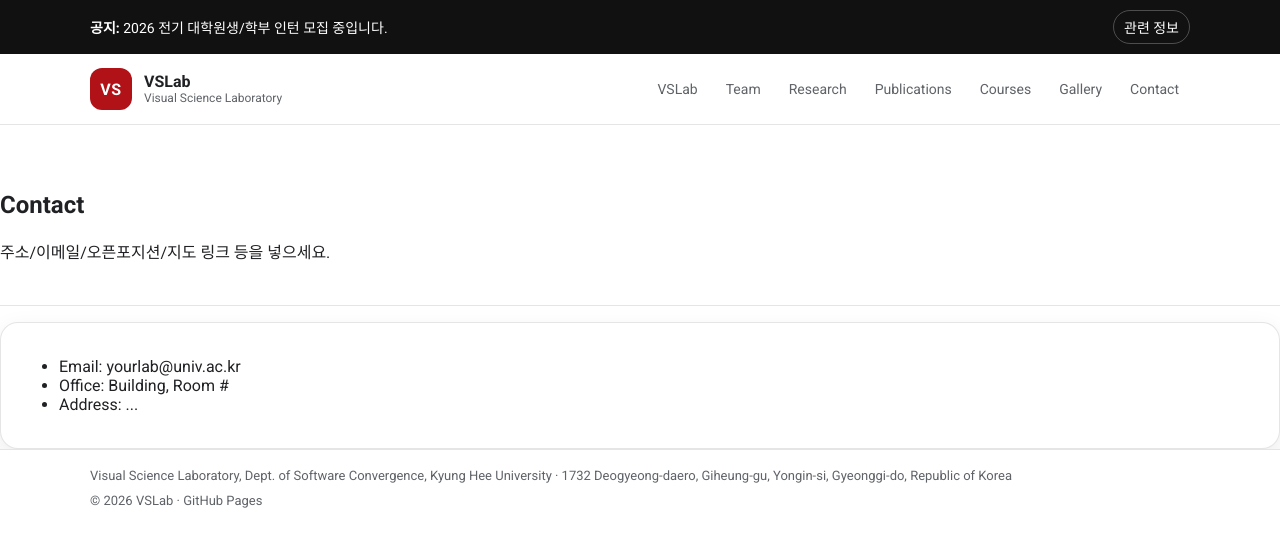
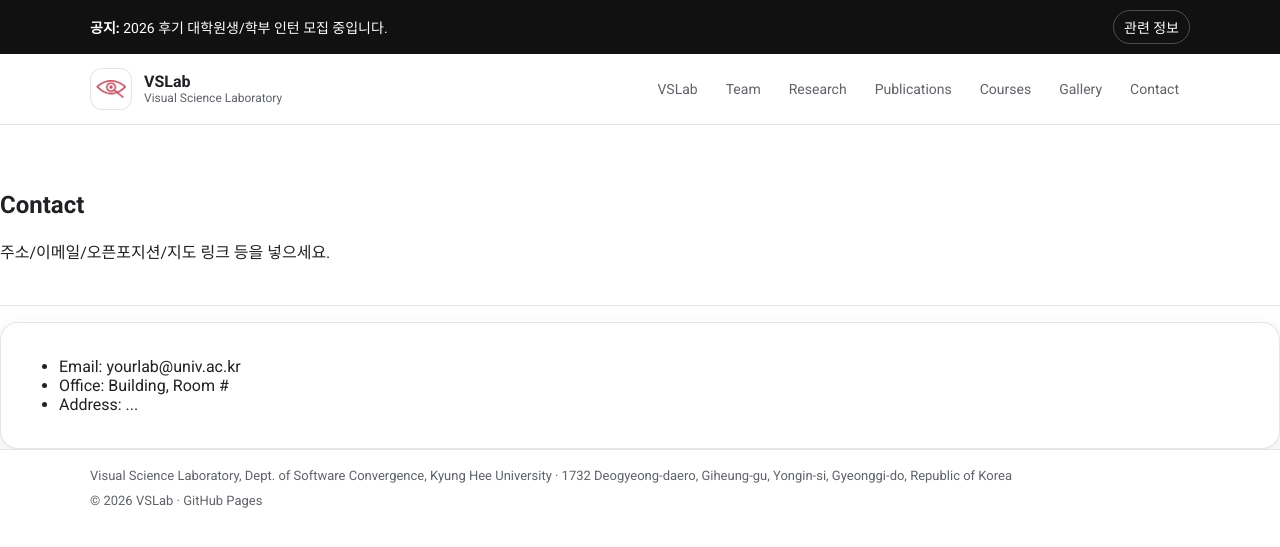
Before and after one commit to spoiuy3/VSLab_website, a Jekyll site: the page built from contact.md, in a window 1280 px wide. Shown: the top 547 px of the page. Built offline with Jekyll 4.4.1, drawn with Linux system fonts in a browser that asks for light colours.

Commit message:
Edit: logo, slide details

```diff
--- a/_includes/header.html
+++ b/_includes/header.html
@@ -2,7 +2,7 @@
 <div class="top-notice">
   <div class="wrap top-notice__inner">
     <div class="top-notice__text">
-      <b>공지:</b> 2026 전기 대학원생/학부 인턴 모집 중입니다.
+      <b>공지:</b> 2026 후기 대학원생/학부 인턴 모집 중입니다.
     </div>
     <a class="top-notice__btn" href="#" target="_blank" rel="noopener">관련 정보</a>
   </div>
@@ -12,7 +12,11 @@
   <div class="wrap header__inner">
     <a class="brand" href="{{ '/' | relative_url }}" aria-label="Home">
       <!-- 로고(placeholder): 나중에 이미지로 교체 가능 -->
-      <span class="brand__logo" aria-hidden="true">VS</span>
+      <span class="brand__mark" aria-hidden="true">
+        <img class="brand__mark-img"
+            src="{{ '/assets/img/logo.png' | relative_url }}"
+            alt="">
+        </span>
       <span class="brand__text">
         <span class="brand__title">VSLab</span>
         <span class="brand__sub">Visual Science Laboratory</span>
--- a/assets/css/style.css
+++ b/assets/css/style.css
@@ -8,6 +8,7 @@
 
   --accent: #b01217;     /* VSLab 로고/포인트 느낌의 레드 톤(유사) */
   --accent-weak: rgba(176,18,23,0.10);
+  --carousel-dots-safe: 44px; /* dots 공간 + 여유 */
 }
 
 *{ box-sizing: border-box; }
@@ -562,7 +563,6 @@
 .hero-carousel__btn--next{ right: 14px; }
 
 /* dots */
-/* dots */
 .hero-carousel__dots{
   position: absolute;
   left: 0;
@@ -644,20 +644,50 @@
   text-decoration-color: rgba(0,0,0,0.65);
 }
 
-/* Slide 2~5( contain )에서만 오버레이 레이아웃을 세로로 쌓아서 겹침 방지 */
+/* Slide 2~5: 왼쪽 제목 / 오른쪽 Learn more 유지 + dots와 절대 닿지 않게 */
 .hero-carousel__slide--contain .hero-carousel__overlay{
-  bottom: 44px;              /* dots 자리 확보 (겹침 방지) */
-  flex-direction: column;
-  align-items: flex-start;
-  gap: 10px;
+  left: 26px;
+  right: 26px;
+
+  /* ✅ overlay 기준점은 아래(=bottom). 내용이 길어지면 위로 커짐 */
+  bottom: calc(var(--carousel-dots-safe, 44px) + 16px);
+
+  display: flex;
+  flex-direction: row;          /* ✅ 좌/우 배치 */
+  align-items: flex-end;        /* ✅ 버튼과 제목 하단 정렬 */
+  justify-content: space-between;
+  gap: 14px;
 }
 
-/* 긴 제목이 있어도 안전하게 줄바꿈 */
+/* 제목 박스는 왼쪽에서 넓게 쓰되, 너무 길면 여러 줄로 wrap */
 .hero-carousel__slide--contain .hero-carousel__paperTitle{
-  max-width: min(78ch, 100%);
+  max-width: min(76ch, 72%);    /* ✅ 오른쪽 버튼 공간 남기기 */
+  margin: 0;                    /* 불필요 여백 방지 */
 }
 
-/* 버튼을 왼쪽으로 자연스럽게 배치 */
+/* 버튼은 항상 오른쪽 아래에 고정 느낌 */
 .hero-carousel__slide--contain .hero-carousel__learnMore{
-  align-self: flex-start;
+  flex: 0 0 auto;
+  align-self: flex-end;
 }
+
+.brand__mark{
+  width: 42px;
+  height: 42px;
+  border-radius: 12px;
+
+  display: inline-flex;
+  align-items: center;
+  justify-content: center;
+
+  /* ✅ 투명 PNG도 깔끔하게: 흰 배경 + 연한 테두리 */
+  background: #fff;
+  border: 1px solid var(--line);
+}
+
+.brand__mark-img{
+  width: 30px;     /* 로고 크기 (원하면 28~34로 조절) */
+  height: 30px;
+  display: block;
+  object-fit: contain;
+}
```
Also changed, not shown: assets/img/logo.png (added).
